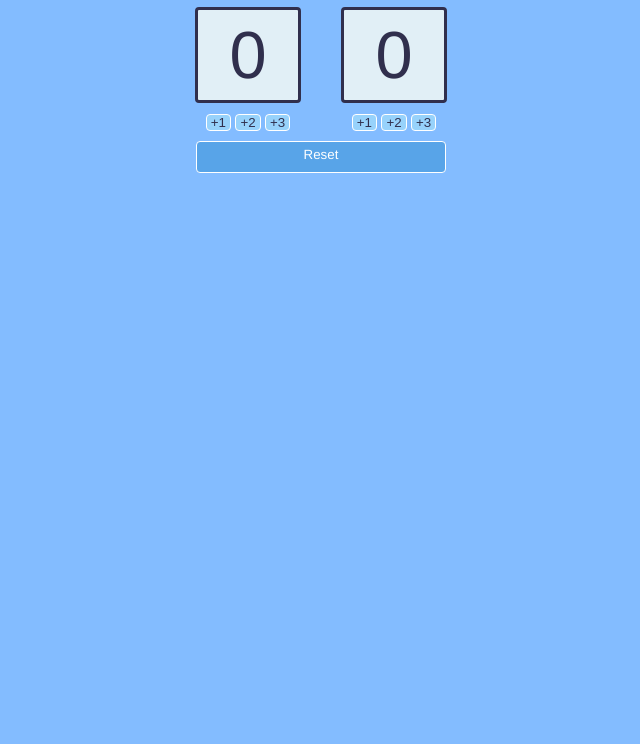
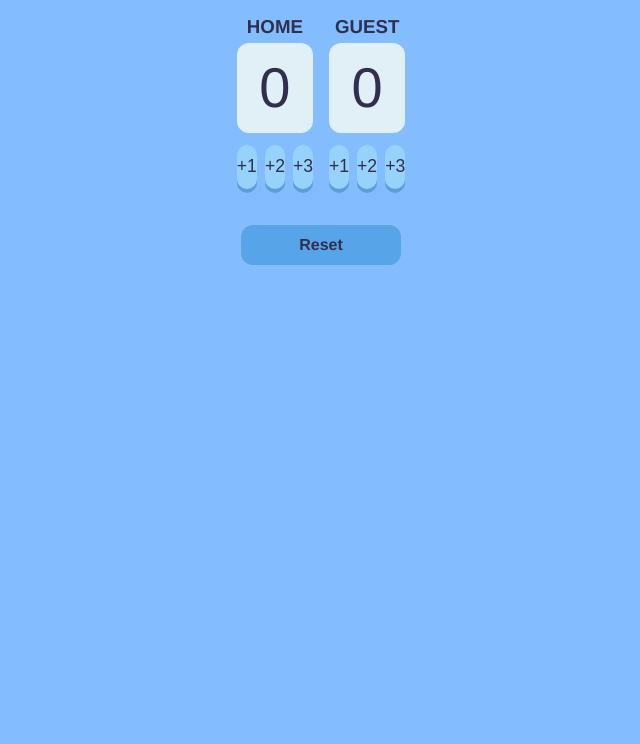
Before and after one commit to 9y4h5ym8ph-hash/SB, a plain HTML site: page index.html in a window 1280 px wide. Shown: the part 56-800 px from the top of the page, without its empty margins (319-959 px from the left). Drawn offline with Linux system fonts and the light colour scheme.

Commit message:
redesign with claude

```diff
--- a/index.css
+++ b/index.css
@@ -8,26 +8,26 @@ body {
 .container {
     display: flex;
     justify-content: center;
-    gap: 40px;
+    gap: 16px;
     text-align: center;
-    margin: -20px;
+    padding: 16px;
 
 }
 
 .nb-box {
     display: flex;
     flex-direction: column;
-    font-size: 50pt;
+    font-size: 3.5rem;
     font-family: Helvetica, sans-serif;
     text-align: center;
     justify-content: center;
     background-color: #e1eff6;
-    width: 100px;
+    width: 100%;
     height: 90px;
     margin: 0;
-    border-radius: 4px;
+    border-radius: 12px;
     color: #302f4d;
-    border: solid #302f4d;
+    border: none;
 }
 
 h3 {
@@ -36,16 +36,30 @@ h3 {
 }
 
 .bttn-row {
-    margin: 10px;
+    display: grid;
+    grid-template-columns: repeat(3, 1fr);
+    gap: 8px;
+    width: 100%;
+    margin: 12px 0 0;
 }
 
 .bttns {
     margin: 0px;
-    padding: 0 4px;
-    border: solid 1px white;
-    border-radius: 4px;
+    padding: 0;
+    border: none;
+    border-radius: 12px;
     color: #302f4d;
     background-color: #97d2fb;
+    min-height: 44px;
+    font-size: 1.1rem;
+    font-weight: 500;
+    box-shadow: 0 4px 0 #5b9fd6;
+    touch-action: manipulation;
+}
+
+.bttns:active {
+    transform: translateY(4px);
+    box-shadow: none;
 }
 
 .boxes {
@@ -53,6 +67,8 @@ h3 {
     flex-direction: column;
     justify-content: center;
     align-items: center;
+    flex: 1;
+    max-width: 180px;
 
 }
 
@@ -67,19 +83,20 @@ h3 {
 
 h1 {
     margin: 0px;
-    color: white;
-    font-weight: 200;
+    color: #302f4d;
+    font-weight: 600;
 
 }
 
 #reset {
-    width: 250px;
-    border: solid 1px white;
-    border-radius: 4px;
-    padding: 5px 0;
-    padding-bottom: 10px;
+    width: 160px;
+    border: none;
+    border-radius: 12px;
     background-color: #58A4E8;
     font-family: Helvetica, sans-serif;
-    color: white;
+    color: #302f4d;
     margin: 20px 0px;
+    height: 40px;
+    font-size: 1rem;
+    font-weight: 700;
 }
```
